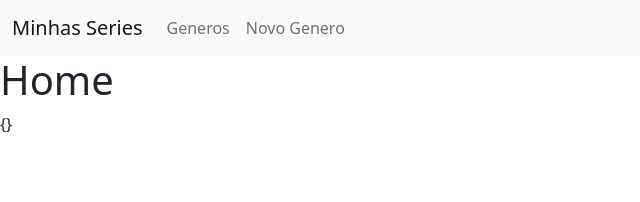
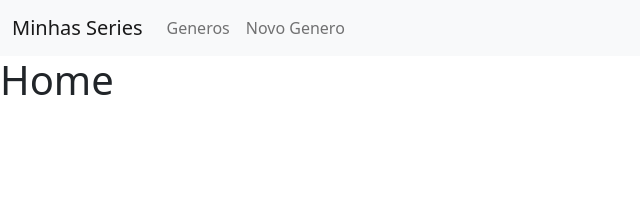
Before and after one commit to JoaoRafa19/Minhas-Series, a React (Create React App) app: page / in a window 1280 px wide. Shown: the top 202 px of the page, without its empty margins (0-640 px from the left). Built offline with nearby package versions, Linux system fonts and the light colour scheme; no server answers.

Commit message:
removendo o texto da api

```diff
--- a/src/App.js
+++ b/src/App.js
@@ -5,15 +5,9 @@ import Header from "./components/header";
 import Home from "./components/home";
 import axios from "axios";
 import NovoGenero from "./components/NovoGenero";
+import EditGenero from "./components/genero_edit";
 
 function App() {
-  const [data, setData] = React.useState({});
-  useEffect(() => {
-    axios.get("/api").then((res) => {
-      setData(res.data);
-    });
-  }, []);
-
   return (
     <div>
       <BrowserRouter>
@@ -21,9 +15,9 @@ function App() {
         <Routes>
           <Route exact path="/" element={<Home />} />
           <Route path="/generos" element={<Generos />} />
+          <Route exact path="/generos/:id" element={<EditGenero />} />
           <Route exact path="/generos/novo" element={<NovoGenero />} />
         </Routes>
-        <p>{JSON.stringify(data)}</p>
       </BrowserRouter>
     </div>
   );
```
